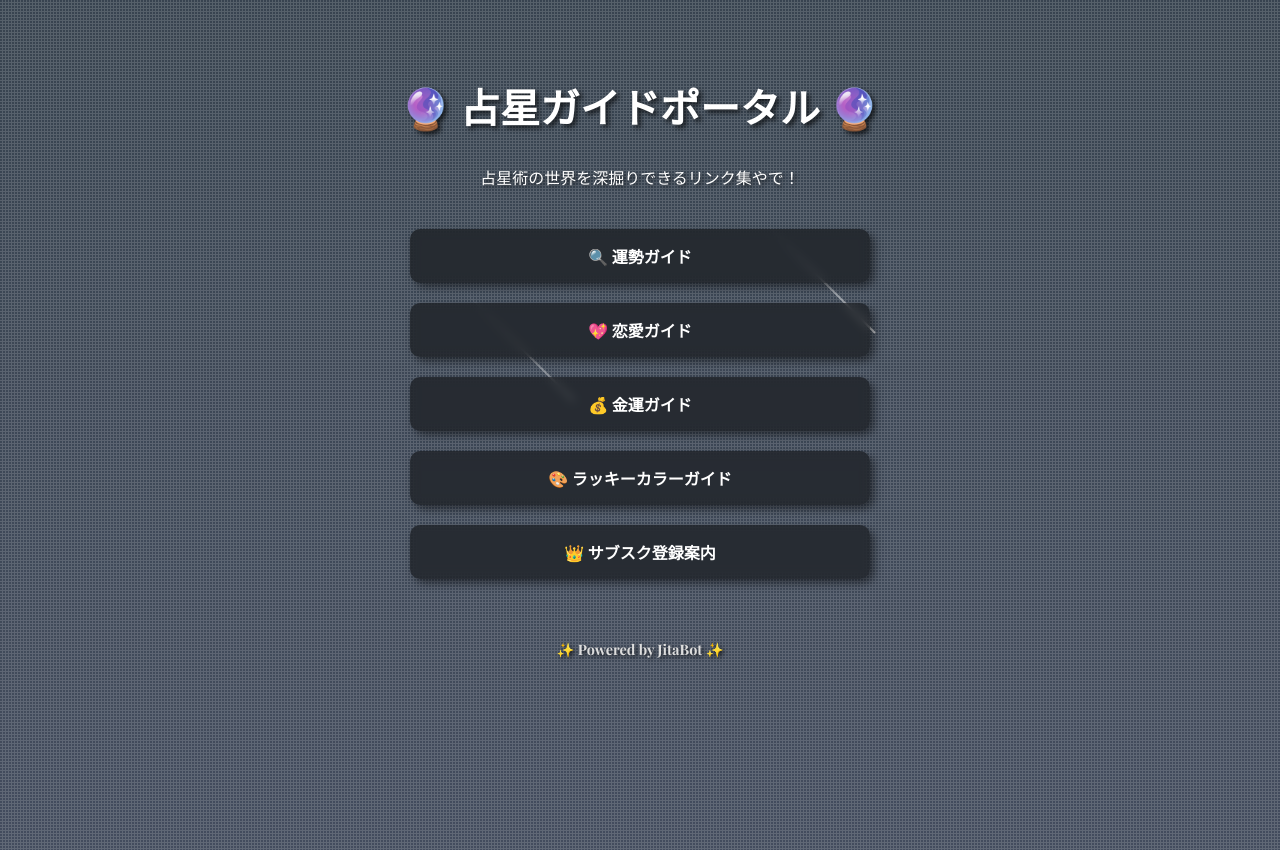
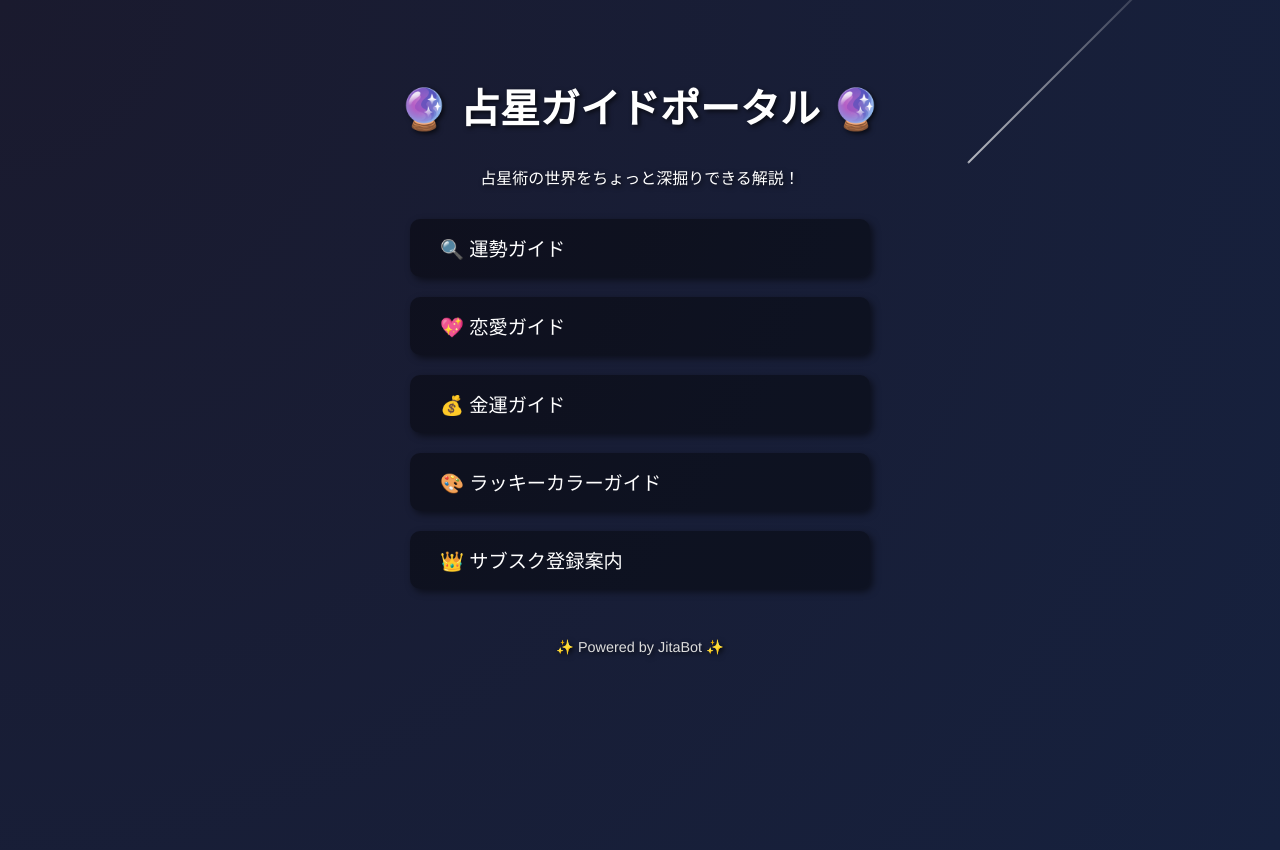
Before and after one commit to JitaBot/JitaBot, a Flask app: template templates/index.html in a window 1280 px wide. Run offline with Flask 3, Linux system fonts and the light colour scheme; the template is opened without the code that fills it, so the values that code supplies are empty.

Commit message:
テスト

```diff
--- a/templates/index.html
+++ b/templates/index.html
@@ -4,87 +4,64 @@
     <meta charset="UTF-8">
     <meta name="viewport" content="width=device-width, initial-scale=1.0">
     <title>🔮占星ガイドポータル🔮</title>
-    <!-- 幻想的なフォント読み込み -->
-    <link href="https://fonts.googleapis.com/css2?family=Playfair+Display:wght@700&display=swap" rel="stylesheet">
     <style>
-        /* 背景設定 */
+        /* --- 🎨 基本スタイル --- */
         body {
             margin: 0;
             padding: 0;
             height: 100vh;
-            background: linear-gradient(to bottom, #0d1b2a, #1b263b);
+            background: radial-gradient(circle at top left, #1a1a2e, #16213e);
             color: #fff;
-            font-family: 'Playfair Display', serif;
+            font-family: 'Helvetica Neue', sans-serif;
             text-align: center;
             padding-top: 50px;
             position: relative;
             overflow: hidden;
         }
 
-        /* 星アニメーションの設定 */
-        body::before {
+        /* --- 🌠 流れ星アニメーション --- */
+        body::after {
             content: '';
             position: absolute;
-            top: 0;
-            left: 0;
-            width: 100%;
-            height: 100%;
-            background: radial-gradient(circle, rgba(255, 255, 255, 0.3) 1px, transparent 2px);
-            background-size: 3px 3px;
-            z-index: 0;
-            animation: twinkling 30s linear infinite;
-        }
-
-        /* 星が瞬くアニメーション */
-        @keyframes twinkling {
-            from { background-position: 0 0; }
-            to { background-position: 1000px 1000px; }
-        }
-
-        /* 流れ星アニメーション（左下に流れるように修正） */
-        .shooting-star {
-            position: absolute;
-            top: 20%;
-            right: -100px;
-            width: 150px;
+            top: -200px;  /* 流れ星のスタート位置（画面外上部） */
+            right: -200px; /* 流れ星のスタート位置（画面外右端） */
+            width: 300px;
             height: 2px;
-            background: linear-gradient(225deg, #fff, rgba(255, 255, 255, 0));
-            transform: rotate(45deg);
-            animation: shooting 5s linear infinite;
+            background: linear-gradient(135deg, #fff, rgba(255, 255, 255, 0));
+            border-radius: 2px;
+            transform: rotate(-45deg);
+            animation: shootingStar 5s linear infinite;
             z-index: 1;
         }
 
-        @keyframes shooting {
+        @keyframes shootingStar {
             0% {
-                right: -100px;
-                top: 20%;
+                transform: translate(0, 0) rotate(-45deg);
                 opacity: 1;
             }
             100% {
-                right: 110%;
-                top: 60%;
+                transform: translate(-800px, 800px) rotate(-45deg);
                 opacity: 0;
             }
         }
 
-        /* タイトルデザイン */
+        /* --- 🖼️ ヘッダー部分 --- */
         h1 {
             margin-bottom: 30px;
-            text-shadow: 3px 3px 5px rgba(0, 0, 0, 0.7);
+            text-shadow: 2px 2px 5px rgba(0, 0, 0, 0.7);
             font-size: 2.5em;
             z-index: 2;
             position: relative;
         }
 
-        /* サブタイトル */
         p {
-            margin-bottom: 40px;
-            text-shadow: 2px 2px 4px rgba(0, 0, 0, 0.7);
+            margin-bottom: 30px;
+            text-shadow: 2px 2px 5px rgba(0, 0, 0, 0.7);
             z-index: 2;
             position: relative;
         }
 
-        /* リンクボタンのデザイン */
+        /* --- 🔗 リンクボタン --- */
         .link-container {
             margin-top: 30px;
             display: flex;
@@ -98,25 +75,23 @@
         .link {
             text-decoration: none;
             color: #fff;
-            background: rgba(0, 0, 0, 0.5);
+            background: rgba(0, 0, 0, 0.4);
             padding: 15px 30px;
             border-radius: 10px;
             transition: background 0.3s;
             width: 80%;
             max-width: 400px;
-            box-shadow: 4px 4px 10px rgba(0, 0, 0, 0.5);
-            font-weight: bold;
-            backdrop-filter: blur(5px);
+            box-shadow: 3px 3px 7px rgba(0, 0, 0, 0.5);
+            text-align: left;
+            font-size: 1.2em;
         }
 
         .link:hover {
             background: rgba(255, 255, 255, 0.2);
-            transform: scale(1.05);
         }
 
-        /* フッターテキスト */
-        p.footer {
-            margin-top: 60px;
+        .footer {
+            margin-top: 50px;
             font-size: 0.9em;
             color: #ddd;
             z-index: 2;
@@ -125,16 +100,11 @@
     </style>
 </head>
 <body>
-    <!-- 流れ星を複数追加 -->
-    <div class="shooting-star" style="top: 15%; animation-delay: 0s;"></div>
-    <div class="shooting-star" style="top: 35%; animation-delay: 2s;"></div>
-    <div class="shooting-star" style="top: 50%; animation-delay: 4s;"></div>
+    <!-- 🔮 ヘッダー -->
+    <h1>🔮 占星ガイドポータル 🔮</h1>
+    <p>占星術の世界をちょっと深掘りできる解説！</p>
 
-    <!-- メインコンテンツ -->
-    <h1>🔮 占星ガイドポータル 🔮</h1>
-    <p>占星術の世界を深掘りできるリンク集やで！</p>
-
-    <!-- リンクボタンリスト -->
+    <!-- 🌌 リンクリスト -->
     <div class="link-container">
         <a href="/fortune" class="link">🔍 運勢ガイド</a>
         <a href="/love" class="link">💖 恋愛ガイド</a>
@@ -143,7 +113,7 @@
         <a href="/subscription" class="link">👑 サブスク登録案内</a>
     </div>
 
-    <!-- フッター -->
+    <!-- ⚙️ フッター -->
     <p class="footer">✨ Powered by JitaBot ✨</p>
 </body>
 </html>
```
